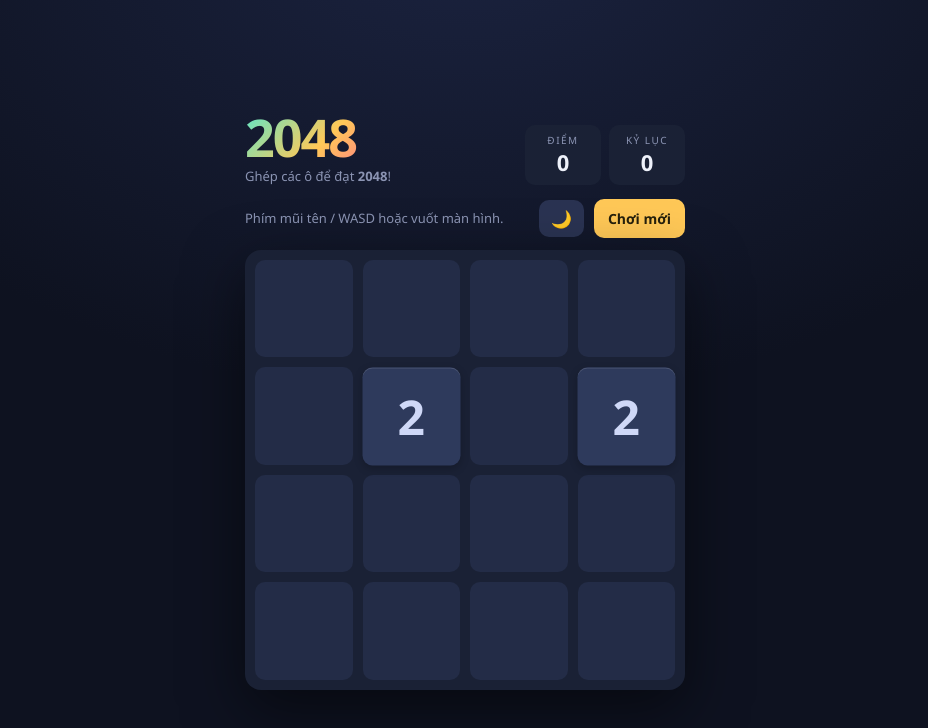
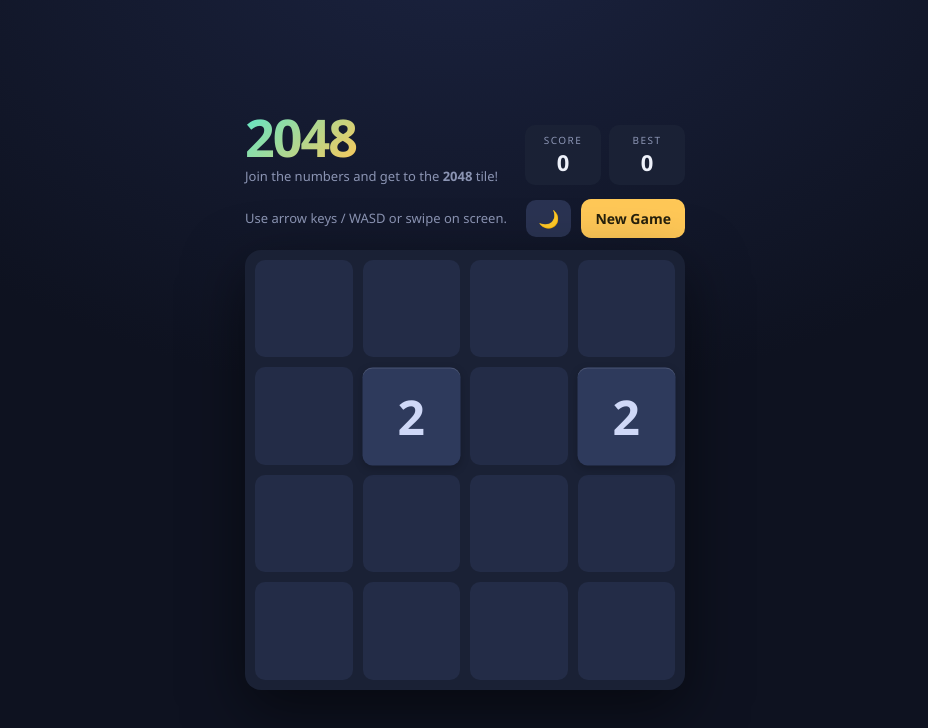
Before and after one commit to buivantri8433/2048, a plain HTML site: page index.html in a window 1280 px wide. Shown: the whole page, without its empty margins (175-1103 px from the left). Drawn offline with Linux system fonts and the light colour scheme.

Commit message:
Translate game to English

```diff
--- a/index.html
+++ b/index.html
@@ -1,5 +1,5 @@
 <!DOCTYPE html>
-<html lang="vi" data-theme="dark">
+<html lang="en" data-theme="dark">
 <head>
 <meta charset="UTF-8">
 <meta name="viewport" content="width=device-width, initial-scale=1.0, user-scalable=no">
@@ -110,24 +110,24 @@
   <header>
     <div>
       <h1>2048</h1>
-      <div class="sub">Ghép các ô để đạt <b>2048</b>!</div>
+      <div class="sub">Join the numbers and get to the <b>2048</b> tile!</div>
     </div>
     <div class="scores">
-      <div class="scorebox"><div class="lbl">Điểm</div><div class="val" id="score">0</div></div>
-      <div class="scorebox"><div class="lbl">Kỷ lục</div><div class="val" id="best">0</div></div>
+      <div class="scorebox"><div class="lbl">SCORE</div><div class="val" id="score">0</div></div>
+      <div class="scorebox"><div class="lbl">BEST</div><div class="val" id="best">0</div></div>
     </div>
   </header>
   <div class="bar">
-    <p>Phím mũi tên / WASD hoặc vuốt màn hình.</p>
-    <button class="ghost" id="theme" title="Đổi giao diện sáng/tối" aria-label="Đổi giao diện sáng/tối">🌙</button>
-    <button class="primary" id="newgame">Chơi mới</button>
+    <p>Use arrow keys / WASD or swipe on screen.</p>
+    <button class="ghost" id="theme" title="Toggle light/dark theme" aria-label="Toggle light/dark theme">🌙</button>
+    <button class="primary" id="newgame">New Game</button>
   </div>
   <div class="board" id="board">
     <div class="grid" id="grid"></div>
     <div class="tiles" id="tiles"></div>
     <div class="overlay" id="overlay">
-      <h2 id="ov-title">Hết nước đi!</h2>
-      <button class="primary" id="ov-btn">Chơi lại</button>
+      <h2 id="ov-title">Game Over!</h2>
+      <button class="primary" id="ov-btn">Play Again</button>
     </div>
   </div>
 </div>
@@ -256,7 +256,7 @@
   }
 
   function showOver(isWin){
-    ovTitle.textContent = isWin ? '🎉 Bạn thắng rồi!' : 'Hết nước đi!';
+    ovTitle.textContent = isWin ? '🎉 You Win!' : 'Game Over!';
     ovTitle.classList.toggle('win', isWin);
     overlay.classList.add('show');
   }
```
